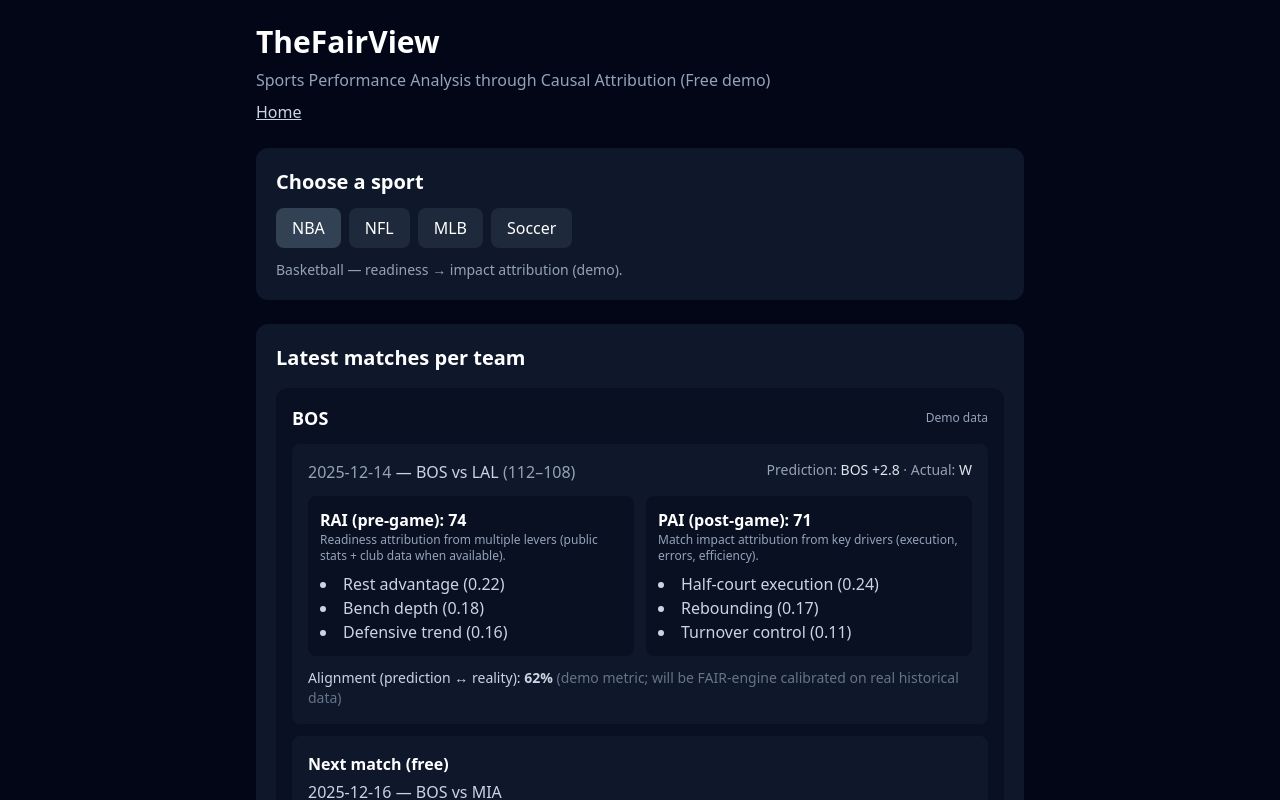
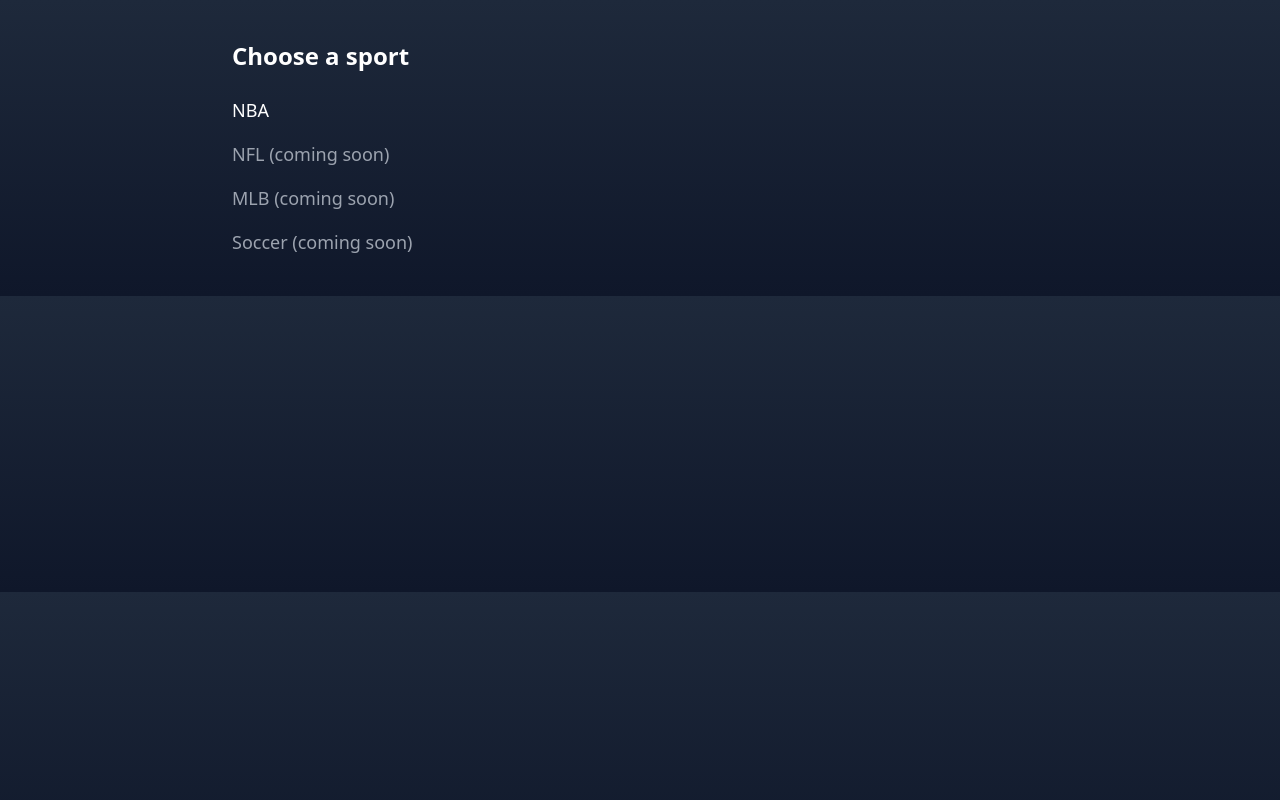
Before and after one commit to eytanellenberg/thefairview, a Next.js app: page /sports in a window 1280 px wide. Shown: the top 800 px of the page. Built offline with nearby package versions, Linux system fonts and the light colour scheme.

Commit message:
Update page.tsx

```diff
--- a/app/sports/page.tsx
+++ b/app/sports/page.tsx
@@ -1,143 +1,24 @@
-"use client";
+import { redirect } from "next/navigation";
 
-import Link from "next/link";
-import { useMemo, useState } from "react";
-import { SPORTS } from "@/app/lib/Demo/sports";
-
-export default function SportsPage() {
-  const [selected, setSelected] = useState<string>("nba");
-
-  const pack = useMemo(() => SPORTS.find(s => s.sport === selected), [selected]);
-
-  const mailto = useMemo(() => {
-    const subject = encodeURIComponent("TheFairView — Club data integration request");
-    const body = encodeURIComponent(
-      `Hi Eytan,\n\nWe want to integrate club stats + internal monitoring data into TheFairView (RAI pre-game + PAI post-game) for our team(s).\n\nSport: ${selected.toUpperCase()}\nTeams of interest: \n\nData we can provide (tick): GPS / wellness / injuries / lineup / tactical tags / training load / travel / etc.\n\nGoal: free demo for recent matches + next match readiness.\n\nThanks,\n`
-    );
-    return `mailto:eytan_ellenberg@yahoo.fr?subject=${subject}&body=${body}`;
-  }, [selected]);
+export default function SportsRedirectPage({
+  searchParams,
+}: {
+  searchParams: { sport?: string };
+}) {
+  if (searchParams.sport === "nba") {
+    redirect("/nba");
+  }
 
   return (
-    <main className="min-h-screen bg-slate-950 text-white p-6">
-      <div className="max-w-3xl mx-auto space-y-6">
-        <header className="space-y-2">
-          <h1 className="text-3xl font-bold">TheFairView</h1>
-          <p className="text-slate-400">Sports Performance Analysis through Causal Attribution (Free demo)</p>
-          <div className="flex gap-2 flex-wrap">
-            <Link className="underline text-slate-300" href="/">Home</Link>
-          </div>
-        </header>
+    <main className="max-w-4xl mx-auto p-10 space-y-6">
+      <h1 className="text-2xl font-bold">Choose a sport</h1>
 
-        <section className="rounded-xl bg-slate-900 p-5">
-          <h2 className="text-xl font-semibold mb-3">Choose a sport</h2>
-          <div className="flex gap-2 flex-wrap">
-            {SPORTS.map(s => (
-              <button
-                key={s.sport}
-                onClick={() => setSelected(s.sport)}
-                className={`rounded-lg px-4 py-2 ${
-                  selected === s.sport ? "bg-slate-700" : "bg-slate-800 hover:bg-slate-700"
-                }`}
-              >
-                {s.label}
-              </button>
-            ))}
-          </div>
-          <p className="text-slate-400 text-sm mt-3">{pack?.description}</p>
-        </section>
-
-        <section className="rounded-xl bg-slate-900 p-5 space-y-4">
-          <h2 className="text-xl font-semibold">Latest matches per team</h2>
-
-          {pack?.teams.map(t => (
-            <div key={t.team} className="rounded-xl bg-slate-950/40 p-4 space-y-3">
-              <div className="flex items-center justify-between">
-                <div className="text-lg font-semibold">{t.team}</div>
-                <div className="text-xs text-slate-400">Demo data</div>
-              </div>
-
-              {t.recent.map(m => (
-                <div key={m.id} className="rounded-lg bg-slate-900 p-4">
-                  <div className="flex flex-wrap justify-between gap-2">
-                    <div className="text-slate-300">
-                      <span className="text-slate-400">{m.date}</span>{" "}
-                      — {t.team} {m.homeAway === "H" ? "vs" : "@"} {m.opponent}{" "}
-                      <span className="text-slate-400">({m.score})</span>
-                    </div>
-                    <div className="text-slate-400 text-sm">
-                      Prediction: <span className="text-slate-200">{m.predictedEdge}</span> · Actual:{" "}
-                      <span className="text-slate-200">{m.actualOutcome}</span>
-                    </div>
-                  </div>
-
-                  <div className="grid grid-cols-1 md:grid-cols-2 gap-3 mt-3">
-                    <div className="rounded-lg bg-slate-950/40 p-3">
-                      <div className="font-semibold">RAI (pre-game): {m.raiPre}</div>
-                      <div className="text-xs text-slate-400 mb-2">
-                        Readiness attribution from multiple levers (public stats + club data when available).
-                      </div>
-                      <ul className="list-disc list-inside text-slate-300">
-                        {m.preLevers.map((x, i) => (
-                          <li key={i}>{x.name} ({x.w})</li>
-                        ))}
-                      </ul>
-                    </div>
-
-                    <div className="rounded-lg bg-slate-950/40 p-3">
-                      <div className="font-semibold">PAI (post-game): {m.paiPost}</div>
-                      <div className="text-xs text-slate-400 mb-2">
-                        Match impact attribution from key drivers (execution, errors, efficiency).
-                      </div>
-                      <ul className="list-disc list-inside text-slate-300">
-                        {m.postLevers.map((x, i) => (
-                          <li key={i}>{x.name} ({x.w})</li>
-                        ))}
-                      </ul>
-                    </div>
-                  </div>
-
-                  <div className="mt-3 text-sm text-slate-300">
-                    Alignment (prediction ↔ reality):{" "}
-                    <span className="font-semibold">{Math.round(m.alignment * 100)}%</span>
-                    <span className="text-slate-500"> (demo metric; will be FAIR-engine calibrated on real historical data)</span>
-                  </div>
-                </div>
-              ))}
-
-              <div className="rounded-lg bg-slate-900 p-4">
-                <div className="font-semibold mb-1">Next match (free)</div>
-                <div className="text-slate-300">
-                  {t.next.date} — {t.team} {t.next.homeAway === "H" ? "vs" : "@"} {t.next.opponent}
-                </div>
-                <div className="mt-2">
-                  <span className="font-semibold">RAI forecast:</span>{" "}
-                  <span className="text-slate-200">{t.next.raiForecast}</span>
-                </div>
-                <div className="text-xs text-slate-400 mt-1 mb-2">Top predictive levers:</div>
-                <ul className="list-disc list-inside text-slate-300">
-                  {t.next.forecastLevers.map((x, i) => (
-                    <li key={i}>{x.name} ({x.w})</li>
-                  ))}
-                </ul>
-              </div>
-            </div>
-          ))}
-        </section>
-
-        <section className="rounded-xl bg-slate-900 p-5">
-          <h2 className="text-xl font-semibold mb-2">Club / analyst integration</h2>
-          <p className="text-slate-300">
-            For RAI pre-game &amp; PAI post-game per team, using multiple levers (public stats + club internal data),
-            contact:
-          </p>
-          <a className="underline text-slate-200" href={mailto}>
-            email to eytan_ellenberg@yahoo.fr
-          </a>
-          <p className="text-xs text-slate-500 mt-2">
-            Free demo view. FAIR-engine sport calibration on real data (historical matches + club signals) comes next.
-          </p>
-        </section>
-      </div>
+      <ul className="space-y-4 text-lg">
+        <li><a href="/nba">NBA</a></li>
+        <li className="text-gray-400">NFL (coming soon)</li>
+        <li className="text-gray-400">MLB (coming soon)</li>
+        <li className="text-gray-400">Soccer (coming soon)</li>
+      </ul>
     </main>
   );
 }
```
